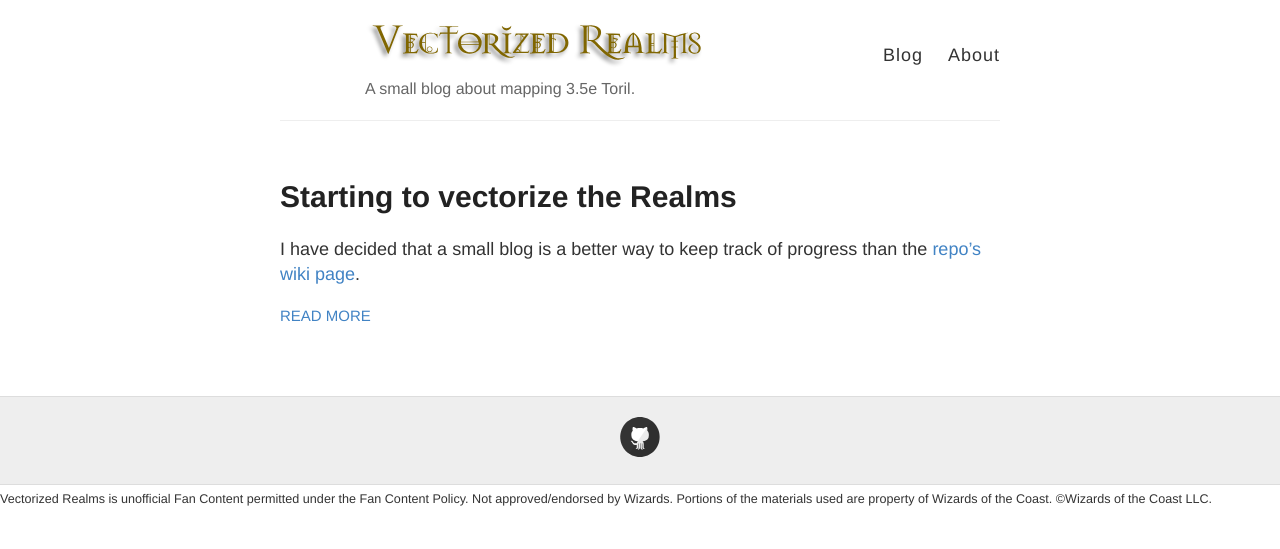
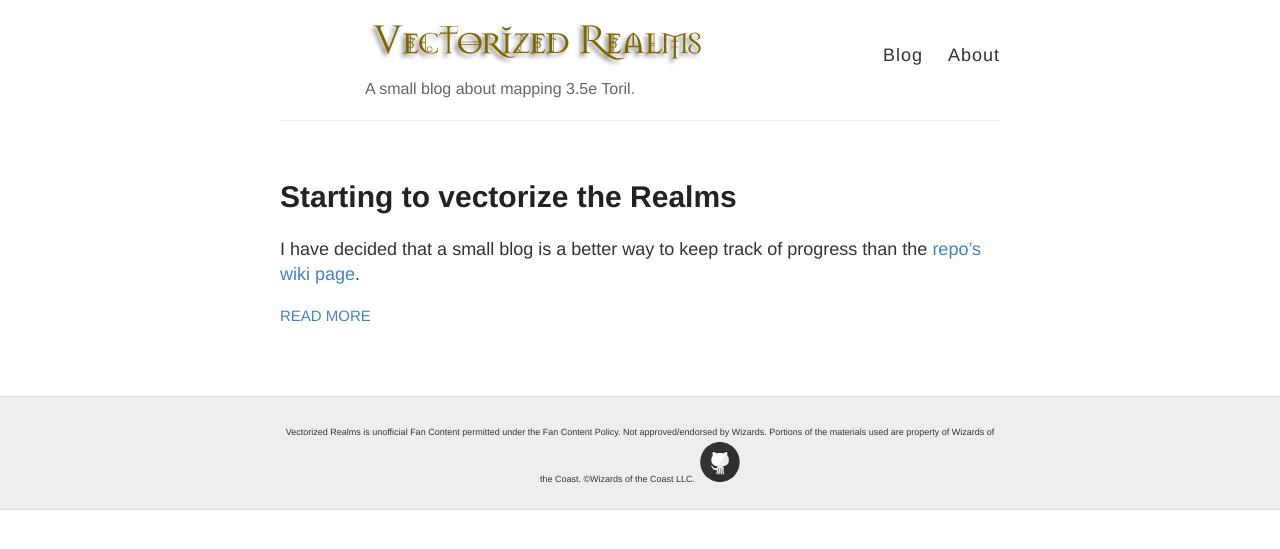
Before and after one commit to jonovotny/vectorized-realms, a Jekyll site: the page built from index.html, in a window 1280 px wide. Shown: the top 549 px of the page. Built offline with Jekyll 4.4.1, drawn with Linux system fonts in a browser that asks for light colours.

Commit message:
added WotC Fan Policy disclaimer

```diff
--- a/_layouts/default.html
+++ b/_layouts/default.html
@@ -41,12 +41,12 @@
     <div class="wrapper-footer">
       <div class="container">
         <footer class="footer">
+          <span style="font-size:0.5em;text-align:center;">Vectorized Realms is unofficial Fan Content permitted under the Fan Content Policy. Not approved/endorsed by Wizards. Portions of the materials used are property of Wizards of the Coast. ©Wizards of the Coast LLC.</span>
           {% include svg-icons.html %}
         </footer>
       </div>
     </div>
 
     {% include analytics.html %}
-    <span style="font-size:0.7em;">Vectorized Realms is unofficial Fan Content permitted under the Fan Content Policy. Not approved/endorsed by Wizards. Portions of the materials used are property of Wizards of the Coast. ©Wizards of the Coast LLC.</span>
   </body>
 </html>
```
